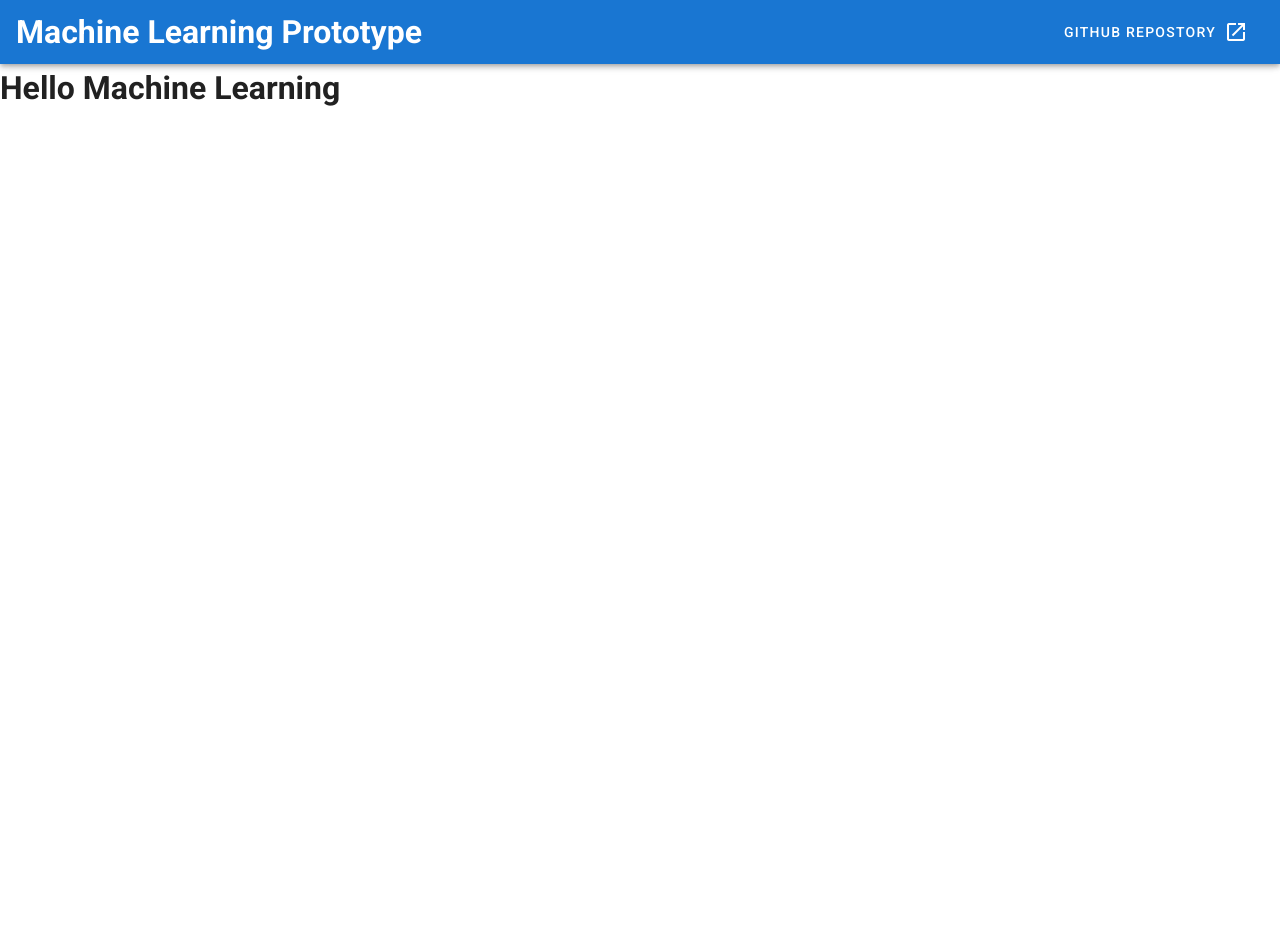
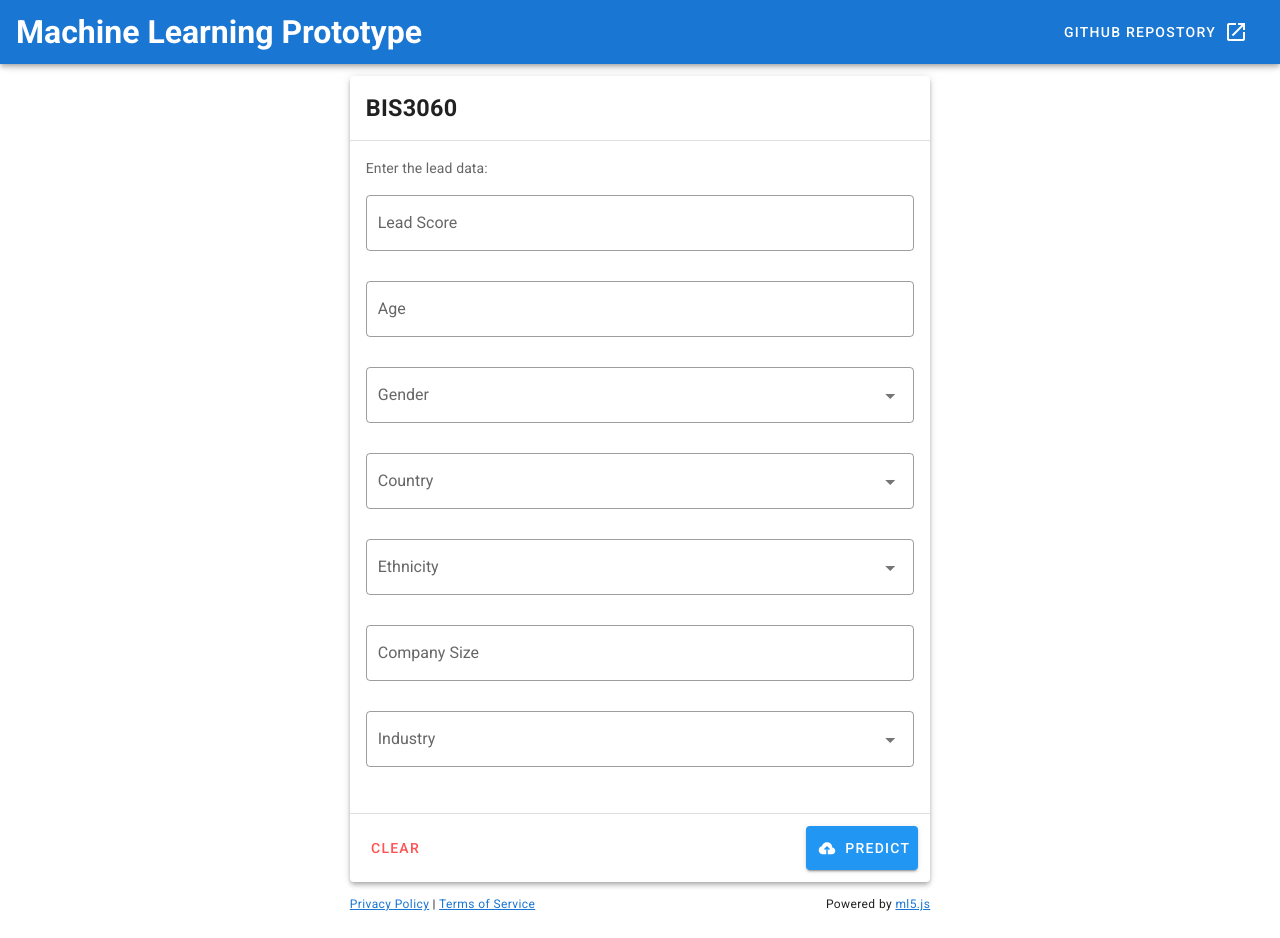
Before and after one commit to asder0815/VueML, a Vue app: page / in a window 1280 px wide. Before the commit the page ends 800 px from the top, so only its background shows below. Built offline with nearby package versions, Linux system fonts and the light colour scheme.

Commit message:
added necessary inputs

```diff
--- a/package.json
+++ b/package.json
@@ -10,6 +10,7 @@
   "dependencies": {
     "core-js": "^3.6.5",
     "vue": "^2.6.11",
+    "vuelidate": "^0.7.6",
     "vuetify": "^2.4.0"
   },
   "devDependencies": {
--- a/src/components/MLMain.vue
+++ b/src/components/MLMain.vue
@@ -1,12 +1,90 @@
 <template>
-  <h1>Hello Machine Learning</h1>
+  <v-container>
+      <v-layout wrap>
+        <v-flex sm12 md6 offset-md3>
+          <v-card elevation="4" light tag="section">
+            <v-card-title>
+              <v-layout align-center justify-start>
+                <h3>
+                  {{ platformName }}
+                </h3>
+              </v-layout>
+            </v-card-title>
+            <v-divider></v-divider>
+            <v-card-text>
+              <p>Enter the lead data:</p>
+              <v-form>
+                <v-text-field v-model="scoreSelect" single-line type="number" :rules="[v => !!v || 'Score is required']" label="Lead Score" outlined required/>
+                <v-text-field v-model="ageSelect" single-line type="number" :rules="[v => !!v || 'Age is required']" label="Age" outlined required/>
+                <v-select v-model="genderSelect" :items="genderItems" :rules="[v => !!v || 'Gender is required']" label="Gender" outlined required></v-select>
+                <v-select v-model="countrySelect" :items="countryItems" :rules="[v => !!v || 'Country is required']" label="Country" outlined required></v-select>
+                <v-select v-model="ethnSelect" :items="ethnItems" :rules="[v => !!v || 'Ethnicity is required']" label="Ethnicity" outlined required></v-select>
+                <v-text-field v-model="sizeSelect" single-line type="number" :rules="[v => !!v || 'Company Size is required']" label="Company Size" outlined required/>
+                <v-select v-model="industrySelect" :items="industryItems" :rules="[v => !!v || 'Industry is required']" label="Industry" outlined required></v-select>
+              </v-form>
+            </v-card-text>
+            <v-divider></v-divider>
+            <v-card-actions :class="{ 'pa-3': $vuetify.breakpoint.smAndUp }">
+              <v-btn color="error" text @click="clear()">
+                Clear
+              </v-btn>
+              <v-spacer></v-spacer>
+              <v-btn color="info" :large="$vuetify.breakpoint.smAndUp" @click="predict()">
+                <v-icon left>mdi-cloud-upload</v-icon> Predict
+              </v-btn>
+            </v-card-actions>
+          </v-card>
+        </v-flex>
+        <v-flex sm12 md6 offset-md3>
+          <v-layout align-center justify-space-between>
+            <p class="caption my-3">
+              <a href="#">Privacy Policy</a>
+              |
+              <a href="#">Terms of Service</a>
+            </p>
+            <p class="caption my-3">Powered by <a href="#">ml5.js</a></p>
+          </v-layout>
+        </v-flex>
+      </v-layout>
+    </v-container>
 </template>
 
 <script>
   export default {
     name: 'MLMain',
+    data: () => ({
+      darkTheme: true,
+      platformName: 'BIS3060',
+      scoreSelect: null,
+      ageSelect: null,
+      genderSelect: null,
+      genderItems: ['Male', 'Female'],
+      countrySelect: null,
+      countryItems: ['Germany', 'France', 'England', 'Poland'],
+      ethnSelect: null,
+      ethnItems: ['German', 'French', 'English', 'Polish'],
+      sizeSelect: null,
+      industrySelect: null,
+      industryItems: ['Software', 'Retail', 'Marketing'],
 
-    data: () => ({
     }),
+    computed: {
+    },
+    methods: {
+      predict() {
+        console.log('Predicting results...');
+      },
+      clear() {
+        //this.$v.$reset()
+        console.log('Clearing input...');
+        this.scoreSelect = null;
+        this.ageSelect = null;
+        this.genderSelect = null;
+        this.countrySelect = null;
+        this.ethnSelect = null;
+        this.sizeSelect = null;
+        this.industrySelect = null;
+      },
+    },
   }
 </script>
```
Also changed, not shown: 2 other files (tests, documents, lock files or other folders).
